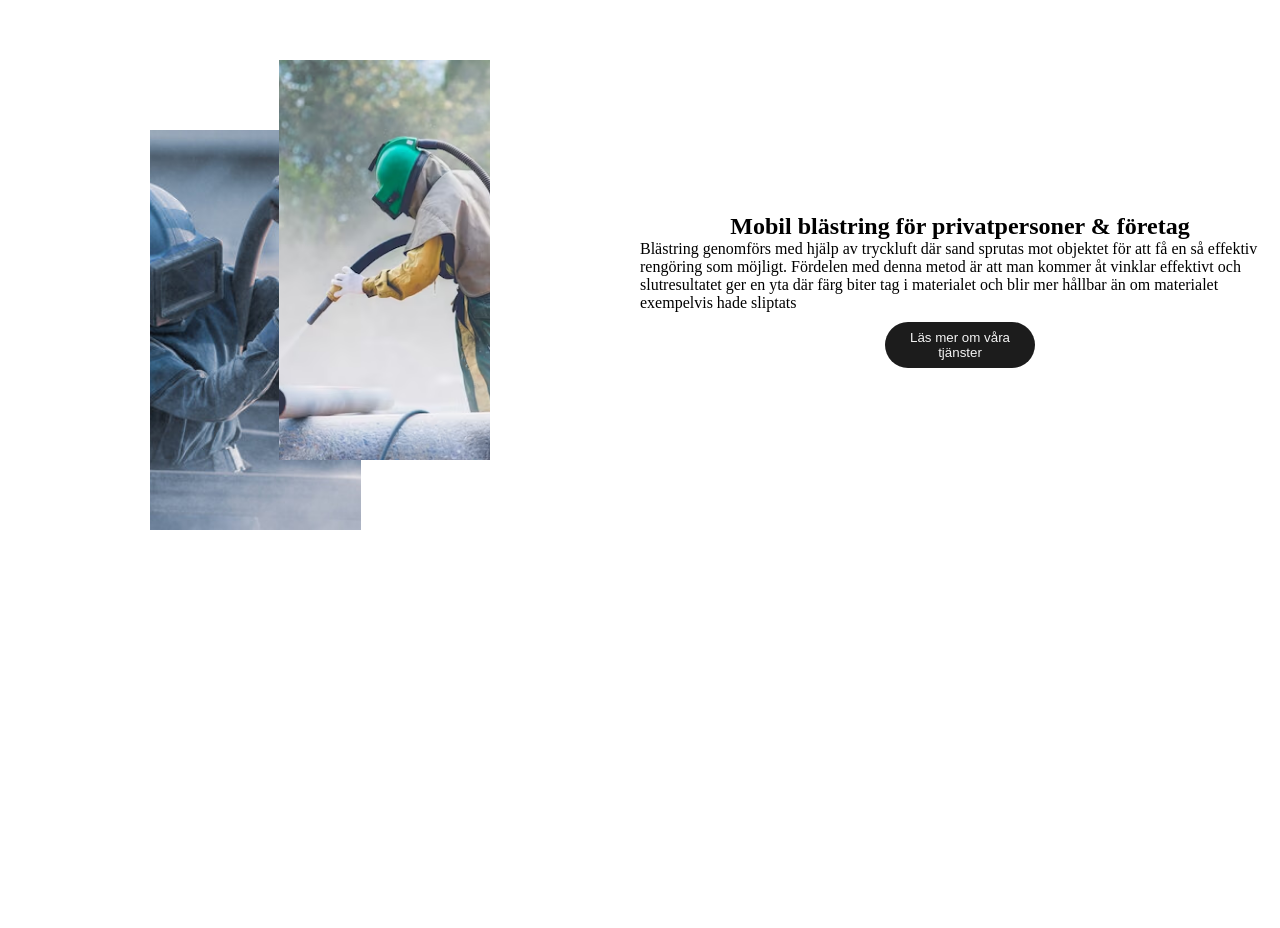
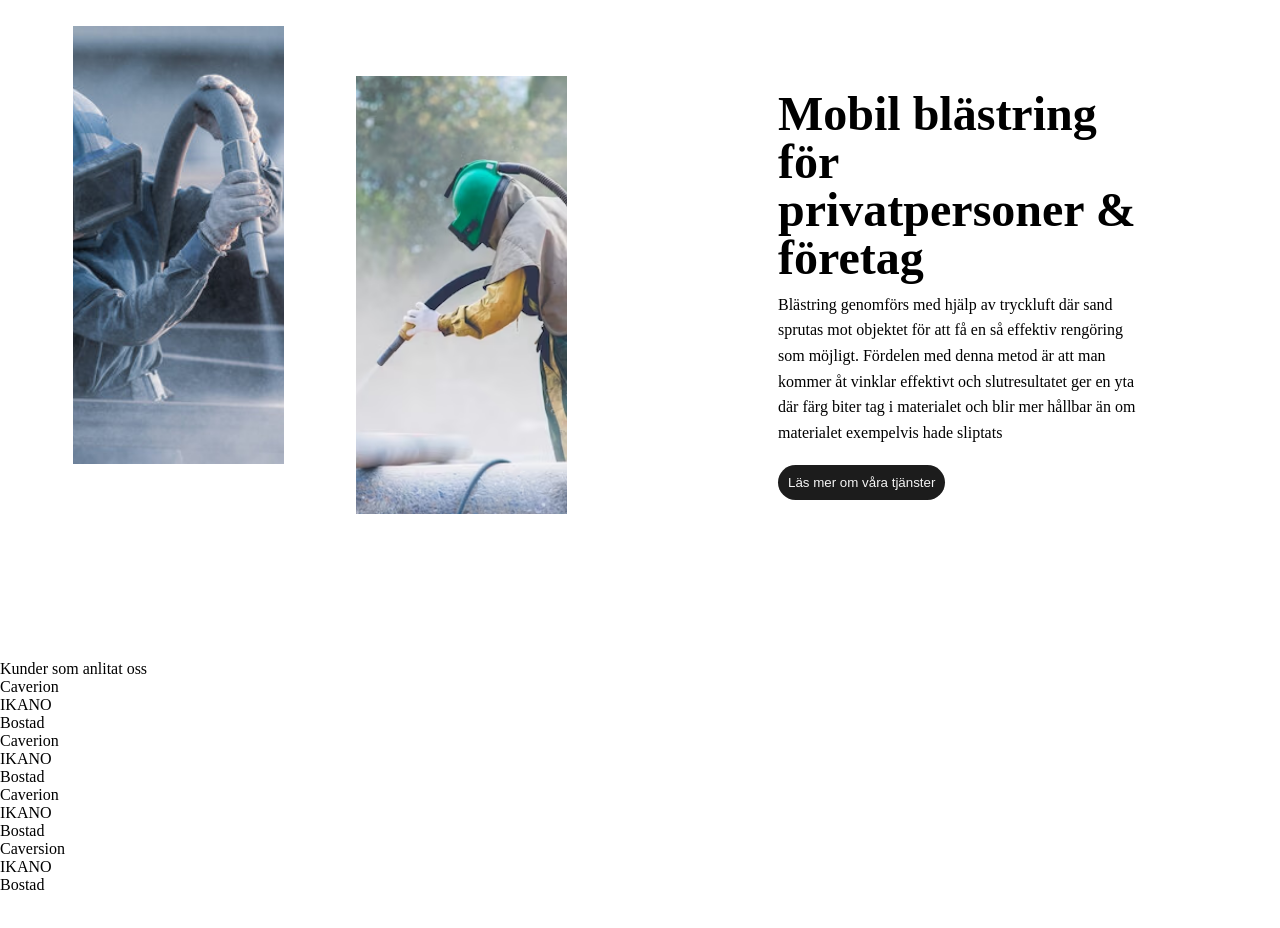
Before and after one commit to Lokacitron123/webbpage-with-mockup, a plain HTML site: page index.html in a window 1280 px wide. Shown: the part 1600-2528 px from the top of the page. Before the commit the page ends 2260 px from the top, so only its background shows below. Drawn offline with Linux system fonts and the light colour scheme.

Commit message:
Working on company area

```diff
--- a/css/main.style.css
+++ b/css/main.style.css
@@ -155,49 +155,56 @@ section {
     display: flex;
 }
 
+.imgContainer, .textContainer {
+    width: 50%;
+}
+
+
+.textContent {
+    max-width: 60%;
+}
+.textContent h2 {
+    line-height: 1;
+    font-size: 3rem;
+    margin: 10px;
+}
+.textContent p {
+    line-height: 1.6;
+    margin: 10px;
+}
+
+
+
+
 .imgContainer {
     height: 100%;
     width: 50%;
-    position: relative;
+    display: flex;
+    justify-content: space-evenly;
+    align-items: center;
+}
+.img {
+    max-width: 33%;
+    height: 60%;
+    object-fit: cover;
+    object-position: center;
 }
 
-.imgOne {
-    background-image: url('/images/blastingtwo.jpg');
-    background-size: cover;
-    background-repeat: no-repeat;
-    background-position: center;
-    height: 400px;
-    width: 33%;
-    position: absolute;
-    left: 150px;
-    top: 200px;
+.move {
+    position: relative;
+    bottom: 50px;
 }
 
-.imgTwo {
-    background-image: url('/images/blastingthree.jpg');
-    background-size: cover;
-    background-repeat: no-repeat;
-    background-position: center;
-    min-height: 400px;
-    width: 33%;
-    position: absolute;
-    right: 150px;
-    bottom: 200px;
-}
-
-.imgContainer, .textBox {
-    width: 50%;
-}
 
 
 /* CTA buttons */
 
 .cta {
     cursor: pointer;
-    width: 150px;
+    width: 0 auto;
     color: var(--clr-white);
     background: var(--clr-dark);
-    padding: 8px;
+    padding: 10px;
     margin-top: 10px;
     border-radius: 30px;
     border: none;
--- a/index.html
+++ b/index.html
@@ -63,16 +63,32 @@
         </section>
         <section class="mobileblasting">
             <div class="imgContainer">
-                <div class="imgOne"></div>
-                <div class="imgTwo"></div>
+                <img src="/images/blastingtwo.jpg" alt="" class="img move">
+                <img src="/images/blastingthree.jpg" alt="" class="img">
+                <!-- <div class="imgOne"></div>
+                <div class="imgTwo"></div> -->
             </div>
-            <div class="textBox flex-column">
+            <div class="textContainer flex">
+                <div class="textContent">
                 <h2>Mobil blästring för privatpersoner & företag</h2>
                 <p>Blästring genomförs med hjälp av tryckluft där sand sprutas mot objektet för att få en så effektiv rengöring som möjligt. Fördelen med denna metod är att man kommer åt vinklar effektivt och slutresultatet ger en yta där färg biter tag i materialet och blir mer hållbar än om materialet exempelvis hade sliptats</p>
                 <button class="cta">Läs mer om våra tjänster</button>
+                </div>
             </div>
         </section>
-
+        <section class="companies">
+            <div class="titleArea">Kunder som anlitat oss</div>
+            <div class="gridArea">
+                <div class="gridItem">Caverion</div>
+                <div class="gridItem">IKANO <br> <span>Bostad</span></div>
+                <div class="gridItem">Caverion</div>
+                <div class="gridItem">IKANO <br> <span>Bostad</span></div>
+                <div class="gridItem">Caverion</div>
+                <div class="gridItem">IKANO <br> <span>Bostad</span></div>
+                <div class="gridItem">Caversion</div>
+                <div class="gridItem">IKANO <br> <span>Bostad</span></div>
+            </div>
+        </section>
     </main>
 </body>
 </html>
```
